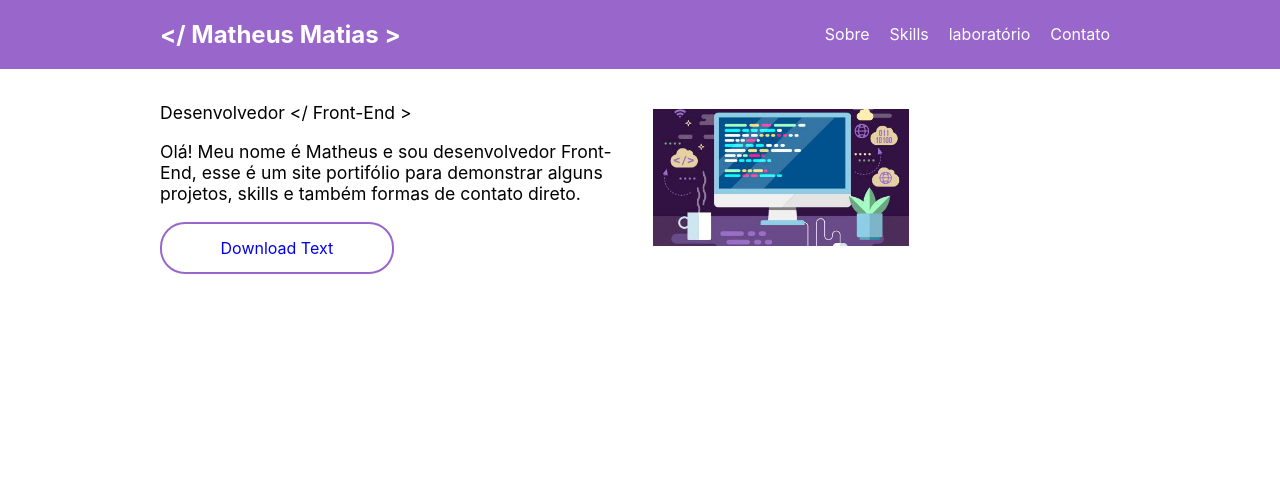
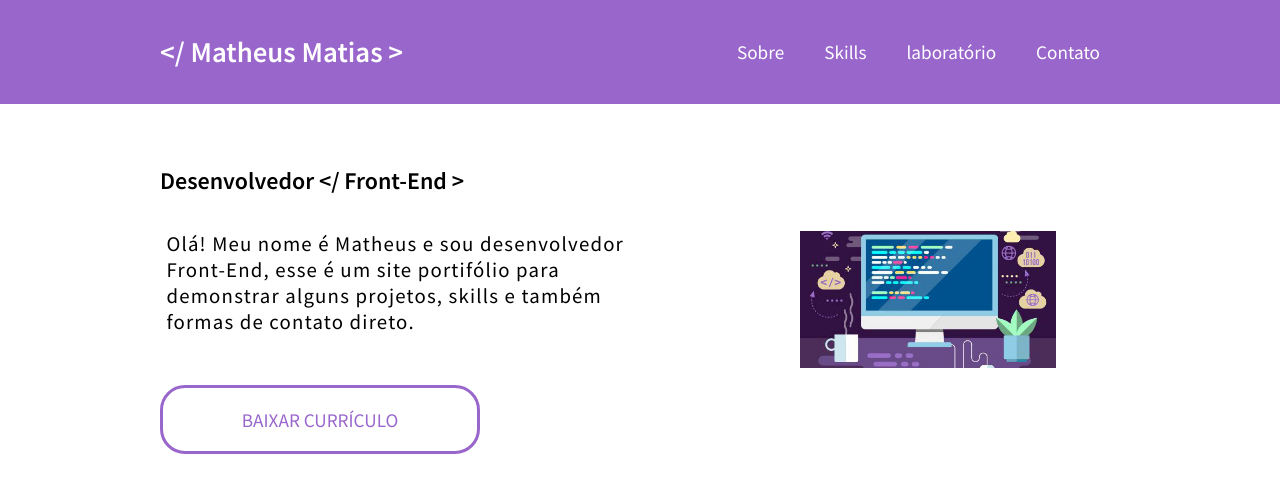
Before and after one commit to mmathias2011/personalPage, a React (Create React App) app: page / in a window 1280 px wide. Shown: the top 492 px of the page. Built offline with nearby package versions, Linux system fonts and the light colour scheme.

Commit message:
Adicionados estilos e animações aos componentes Header e SectionCurriculo

```diff
--- a/public/index.html
+++ b/public/index.html
@@ -5,6 +5,8 @@
 
     <meta name="viewport" content="width=device-width, initial-scale=1" />
     <meta name="theme-color" content="#000000" />
+    <link rel="preconnect" href="https://fonts.gstatic.com">
+<link href="https://fonts.googleapis.com/css2?family=Source+Sans+Pro:wght@200;400;600&display=swap" rel="stylesheet">
     <meta
       name="description"
       content="Personal Page"
--- a/src/App.css
+++ b/src/App.css
@@ -1,6 +1,7 @@
 body{
   margin: 0;
   padding: 0;
+  font-family: 'Source Sans Pro', sans-serif;
 
 }
 
--- a/src/Components/Header.js
+++ b/src/Components/Header.js
@@ -3,6 +3,9 @@ import styled from 'styled-components'
 
 const Section = styled.section`
     background:#9966cc;
+    padding: 10px 0;
+    overflow:hidden;
+    width:100%;
 `
 
 
@@ -13,30 +16,34 @@ const Div = styled.div`
     max-width: 960px;
     margin: 0 auto;
 
-
 `
 
 const H1 = styled.h1`
-    font-size: 1.5rem;
+    font-size: 1.8rem;
     color:white;
-
-
-`
-
-const Li = styled.li`
-    font-size: 1rem;
-    padding: 0 10px;
-
 
 `
 const Ul = styled.ul`
 display:flex;
 flex-wrap:wrap;
+    li{
+        font-size: 1.2rem;
+        padding: 0 20px;
+    }
 
 
 `
 const A = styled.a`
     color:white;
+    :hover{
+        background:white;
+        border-radius:5px;
+        color:#9966cc;
+        padding:10px;
+        box-shadow: 5px 10px 10px black;
+        transform: scale(1.1);
+
+    }
 `
 
 
@@ -46,10 +53,10 @@ const Header = () => {
             <Div>
                 <H1> &lt;/ Matheus Matias &gt;</H1>
                 <Ul>
-                    <Li><A href="sobre">Sobre</A></Li>
-                    <Li><A href="skills">Skills</A></Li>
-                    <Li><A href="lab">laboratório</A></Li>
-                    <Li><A href="contato">Contato</A></Li>
+                    <li><A href="sobre">Sobre</A></li>
+                    <li><A href="skills">Skills</A></li>
+                    <li><A href="lab">laboratório</A></li>
+                    <li><A href="contato">Contato</A></li>
                 </Ul>
             </Div>
         </Section>
--- a/src/Components/sectionCurriculo.js
+++ b/src/Components/sectionCurriculo.js
@@ -6,50 +6,58 @@ import curriculo from '../Assets/teste.pdf'
 const Container = styled.div`
     padding-top:1rem;
     width:960px;
-    margin: 0 auto;
-    display:grid;
-    grid-template-columns:1fr 1fr;
-    grid-template-areas:" esquerda direita";
-    grid-column-gap:25px;
+    margin: 25px auto;
+    display:flex;
     align-items:center;
+
 
 
 
 `
 
-const divEsquerda = styled.div`
+const Divesquerda = styled.div`
 
-    grid-area:esquerda;
+    flex:2;
 
+    p{
+        padding-top:15px;
+        display:flex;
+        flex-wrap:wrap;
+        font-size:1.3rem;
+        letter-spacing:1.2px;
+        width:75%;
+        padding-left:1%;
+    }
+`
 
+const Divdireita = styled.div`
 
-`
-const Img = styled.img`
+    flex:1;
 
-    max-width:100%;
-    width:20vw;
-
-
-`
-const divDireita = styled.div`
-
-    grid-area: direita;
-
-
-
-`
-const P = styled.p`
-    font-size:1.1rem;
-
+    img{
+        display:block;
+        width:20vw;
+    }
 `
 const Acurriculo = styled.a`
+    margin-top:50px;
     width:50%;
     padding:3%;
+    font-size:1.2rem;
     display:flex;
     justify-content:center;
-    justify-items:center;
-    border: solid #9966cc 2px;
+    border: solid #9966cc 3px;
     border-radius:25px;
+    color:#9966cc;
+
+    :hover{
+        background:#9966cc;
+        color:white;
+        --moz-transform: scale(1.1);
+        --webkit-transform: scale(1.1);
+        transform: scale(1.1) ;
+        box-shadow: 10px 10px 10px grey;
+    }
 
 `
 
@@ -58,21 +66,21 @@ const SectionCurriculo = () => {
 
             <Container>
 
-                <divEsquerda>
+                <Divesquerda>
 
-                    <P>Desenvolvedor &lt;/ Front-End &gt;</P>
+                    <h2>Desenvolvedor &lt;/ Front-End &gt;</h2>
 
-                    <P>
+                    <p>
                         Olá! Meu nome é Matheus e sou desenvolvedor Front-End, esse é um site portifólio para demonstrar alguns projetos, skills e também formas de contato direto.
-                    </P>
-                    <Acurriculo href={curriculo} download="testeCurriculo.pdf">Download Text</Acurriculo>
+                    </p>
+                    <Acurriculo href={curriculo} download="testeCurriculo.pdf">BAIXAR CURRÍCULO</Acurriculo>
 
-                </divEsquerda>
-                <divDireita>
+                </Divesquerda>
+                <Divdireita>
 
-                    <Img src={img}></Img>
+                    <img src={img}></img>
 
-                </divDireita>
+                </Divdireita>
 
             </Container>
 
```
Also changed, not shown: 1 other file (tests, documents, lock files or other folders).
